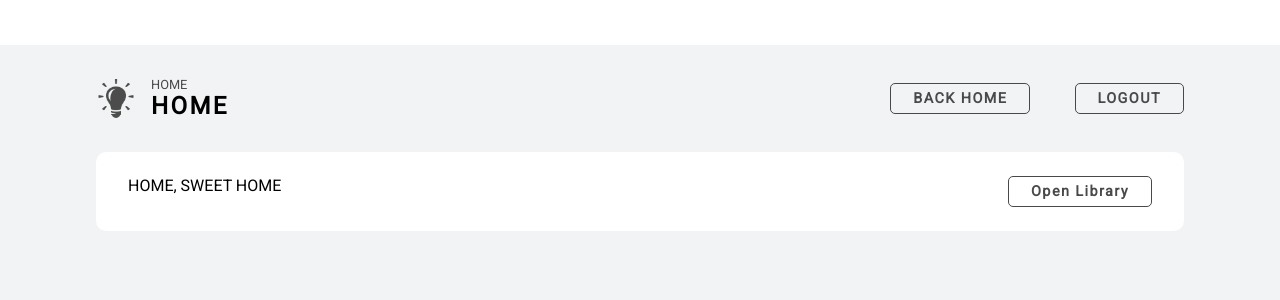
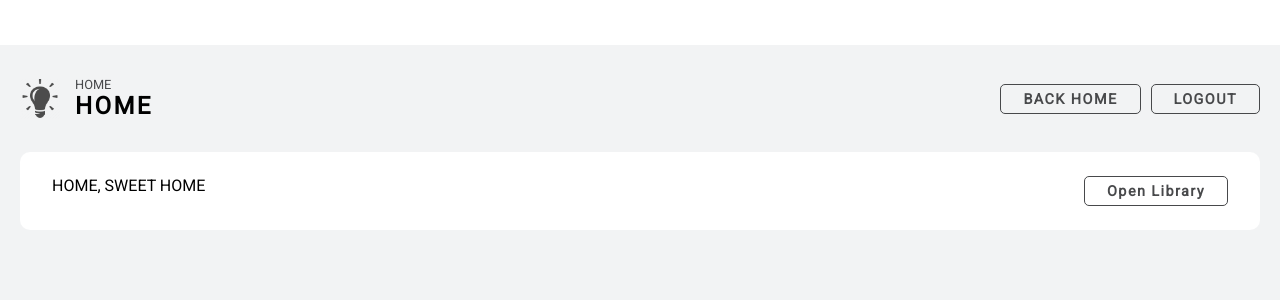
Before and after one commit to fenvenfen/the_best_program, an Angular app in the folder angular-app/: page /home in a window 1280 px wide. Shown: the top 300 px of the page. Built offline with nearby package versions, Linux system fonts and the light colour scheme.

Commit message:
Fixed buttons' styles

```diff
--- a/angular-app/src/app/components/login-page/login-page.component.ts
+++ b/angular-app/src/app/components/login-page/login-page.component.ts
@@ -61,6 +61,6 @@ export class LoginPageComponent implements OnInit {
     setTimeout(() => {
        localStorage.removeItem('token');
        this.userService.isLogged$.next(false);
-    }, 50000)
+    }, 5 * 60 * 1000)
   }
 }
--- a/angular-app/src/app/components/nav-bar/nav-bar.component.sass
+++ b/angular-app/src/app/components/nav-bar/nav-bar.component.sass
@@ -32,10 +32,10 @@
         margin-right: 15px
 
     &_buttons
-        width: 27%
+        width: fit-content
         display: flex
         justify-content: space-between
-
+        gap: 10px
 
 .Active
     color: #bec0bf
--- a/angular-app/src/styles.sass
+++ b/angular-app/src/styles.sass
@@ -50,7 +50,7 @@
 button, input, p, a
     all: unset
 
-a
+button, a
     cursor: pointer
 
 body
@@ -63,10 +63,9 @@ hr
     border: none
 
 .Container
-    width: 85%
     height: 100%
     margin: 0 auto
-    overflow: auto
+    padding: 0 20px
 
 .Page-content
     width: 100%
@@ -88,13 +87,18 @@ hr
     color: #48494B
 
 .Button-goBack
-    max-width: 100px
+    width: fit-content
+    max-height: 30px
+    box-sizing: border-box
+    white-space: nowrap
     border: solid 1px #48494B
     font-size: 0.9em
     padding: 6px 22px
     font-weight: bold
     letter-spacing: 0.1em
-    cursor: pointer
+
+    &:hover
+        box-shadow: 1px 1px 2px #bec0bf
 
 .Button-show
     display: block
@@ -105,7 +109,6 @@ hr
     font-weight: normal
     letter-spacing: 0
     box-shadow: 1px 1px 4px #EBECF0
-    cursor: pointer
 
     &_arrow
         display: inline-block
@@ -118,7 +121,9 @@ hr
     border: solid 1px #EBECF0
     padding: 5px 20px
     background-color: #F2F3F4
-    cursor: pointer
+
+    &:hover
+        box-shadow: 1px 1px 2px #bec0bf
 
     &:disabled
         cursor: not-allowed
```
Also changed, not shown: angular-app/src/app/components/tags/tags.component.html (indentation only).
